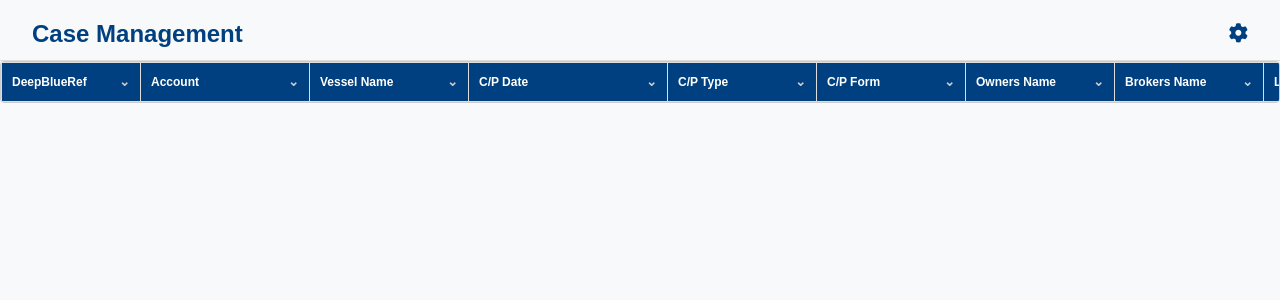
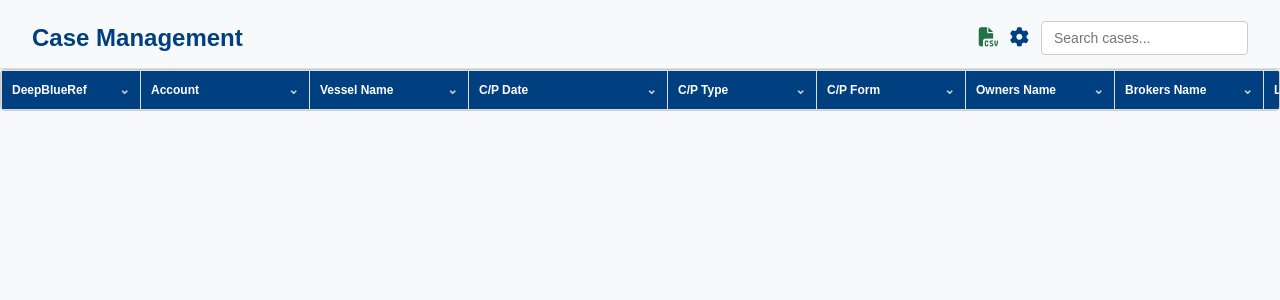
Before and after one commit to RayWalsh/DemurrageCalculator2, a Flask app: page /case-management in a window 1280 px wide. Shown: the part 60-360 px from the top of the page. Run offline with Flask 3, Linux system fonts and the light colour scheme; the visitor is signed in with stand-in values (Sample User, id 1); data that the repository does not hold is empty.

Commit message:
case mgmnt / searchbar function added

```diff
--- a/static/case-management.css
+++ b/static/case-management.css
@@ -307,6 +307,13 @@ td:first-child {
   margin: 0;
 }
 
+.heading-actions {
+  display: flex;
+  align-items: center;
+  gap: 12px;
+}
+
+.export-button,
 .cog-button {
   background: none;
   border: none;
@@ -405,3 +412,50 @@ td:first-child {
   background-color: #ccc;
   color: #000;
 }
+
+.clickable-ref {
+  font-weight: bold;
+  text-decoration: underline;
+  color: inherit;
+}
+
+.clickable-ref:visited {
+  color: inherit;
+}
+
+
+
+
+.export-button i {
+  color: #217346;
+}
+
+.search-container {
+  margin-top: 0.5rem;
+  margin-bottom: 1rem;
+}
+
+#globalSearch {
+  width: 100%;
+  max-width: 300px;
+  padding: 8px 12px;
+  font-size: 14px;
+  border: 1px solid #ccc;
+  border-radius: 4px;
+}
+
+.heading-controls {
+  display: flex;
+  align-items: center;
+  justify-content: flex-end;
+  gap: 12px;
+  flex-wrap: nowrap;
+}
+
+.heading-controls input[type="text"] {
+  padding: 6px 10px;
+  font-size: 14px;
+  border: 1px solid #ccc;
+  border-radius: 4px;
+  max-width: 200px;
+}
--- a/templates/case-management.html
+++ b/templates/case-management.html
@@ -15,9 +15,15 @@
   <main id="case-summary-container">
     <div class="heading-row">
       <h2>Case Management</h2>
-      <button id="manageColumnsBtn" class="cog-button" title="Select Columns">
-        <i class="fas fa-cog"></i>
-      </button>
+      <div class="heading-controls">
+        <button id="exportCSVBtn" class="export-button" title="Export to CSV">
+          <i class="fas fa-file-csv"></i>
+        </button>
+        <button id="manageColumnsBtn" class="cog-button" title="Select Columns">
+          <i class="fas fa-cog"></i>
+        </button>
+        <input type="text" id="globalSearch" placeholder="Search cases..." title="Filter case rows" />
+      </div>
     </div>
 
     <div id="case-summary-table" class="table-wrapper">
```
Also changed, not shown: static/modules/CaseManagement.js (+60 -2 lines), templates/home.html (+76 -3 lines), templates/changelog.md (added).
